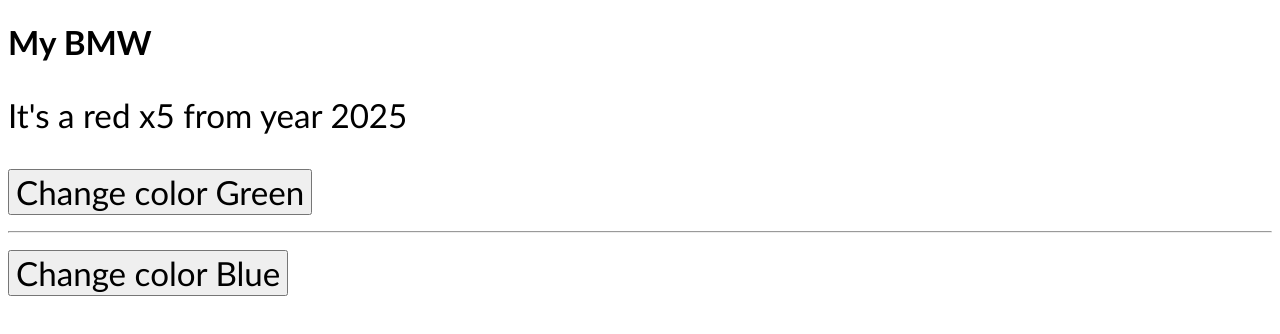
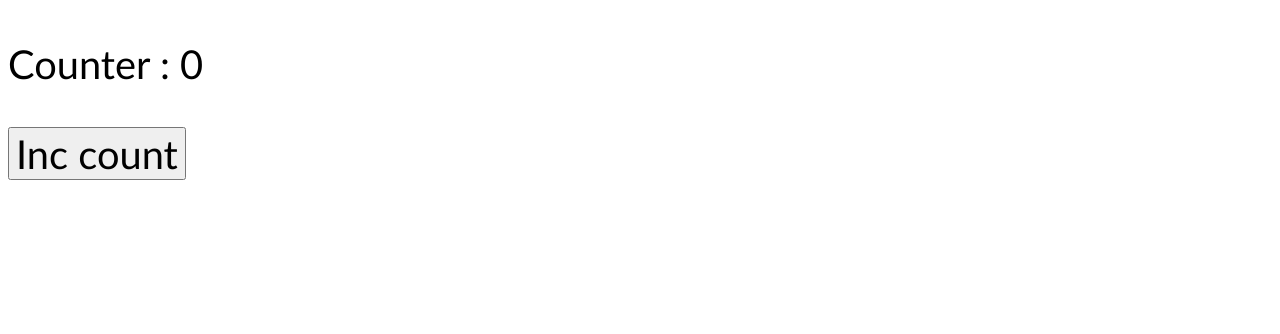
Before and after one commit to adarshjha-exe/ReactHooks, a React (Vite) app: page / in a window 1280 px wide. Shown: the top 334 px of the page. Built offline with nearby package versions, Linux system fonts and the light colour scheme.

Commit message:
usestate completed

```diff
--- a/App.jsx
+++ b/App.jsx
@@ -1,12 +1,12 @@
 import './styles.css';
 import React from 'react';
 import { createRoot } from 'react-dom/client';
-import UseStateWithObject3 from './ReactHooks/1-useState/UseStateWithObject3';
+import MultipleSetFunc4 from './ReactHooks/1-useState/MultipleSetFunc4';
 
 const App = () => {
   return (
     <div>
-      <UseStateWithObject3 />
+      <MultipleSetFunc4 />
     </div>
   );
 };
--- /dev/null
+++ b/ReactHooks/1-useState/MultipleSetFunc4.jsx
@@ -0,0 +1,32 @@
+import { useState } from 'react';
+
+const MultipleSetFunc4 = () => {
+  const [counter, setCounter] = useState(0);
+
+  const increaseCount = () => {
+    setCounter((prev) => {
+      return prev + 1;
+    });
+    setCounter((prev) => {
+      return prev + 1;
+    });
+    setCounter((prev) => {
+      return prev + 1;
+    });
+    setCounter((prev) => {
+      return prev + 1;
+    });
+    setCounter((prev) => {
+      return prev + 1;
+    });
+  };
+
+  return (
+    <div>
+      <p> Counter : {counter}</p>
+      <button onClick={increaseCount}>Inc count</button>
+    </div>
+  );
+};
+
+export default MultipleSetFunc4;
```
Also changed, not shown: 1 other file (tests, documents, lock files or other folders).
